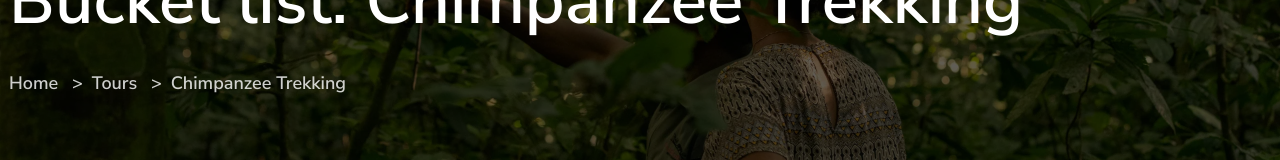
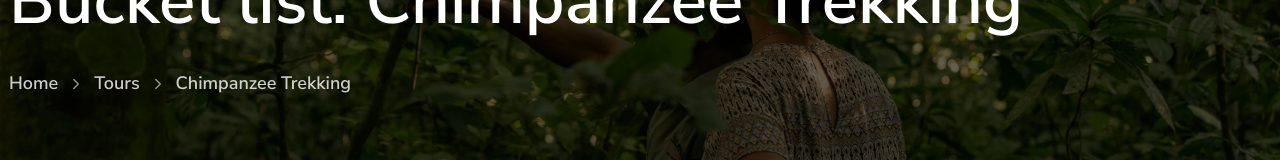
Before and after one commit to Philemon1234/Uganda_Family_Tours, a React (Vite) app: page /tours/chimpanzee-trekking in a window 1280 px wide. Shown: the part 277-437 px from the top of the page. Built offline with nearby package versions, Linux system fonts and the light colour scheme.

Commit message:
Added proper breadcrumb arrows

```diff
--- a/src/pages/ItineraryPage.tsx
+++ b/src/pages/ItineraryPage.tsx
@@ -1,7 +1,7 @@
 import { useEffect, useRef, useState } from 'react'
 import { Link, Navigate, useParams } from 'react-router-dom'
 import { FaCheck, FaShieldHeart } from 'react-icons/fa6'
-import { FiArrowRight, FiCheckCircle, FiPhone, FiX } from 'react-icons/fi'
+import { FiArrowRight, FiCheckCircle, FiChevronRight, FiPhone, FiX } from 'react-icons/fi'
 import { tours } from '../data/tours'
 
 type ItineraryPageProps = {
@@ -89,9 +89,11 @@ export function ItineraryPage({ onBook }: ItineraryPageProps) {
         <div className="absolute inset-0 bg-black/62" />
         <div className="container-custom relative z-10 flex min-h-[500px] flex-col justify-end pb-24 pt-36 text-white md:pb-28 md:pt-40">
           <h1 className="max-w-5xl text-4xl font-bold leading-tight md:text-6xl">Bucket list: {tour.title}</h1>
-          <div className="mt-6 text-sm font-semibold text-white/80 md:text-base">
-            <Link to="/" className="hover:text-primary">Home</Link> <span className="mx-2">&gt;</span>
-            <Link to="/tours" className="hover:text-primary">Tours</Link> <span className="mx-2">&gt;</span>
+          <div className="mt-6 flex flex-wrap items-center gap-2 text-sm font-semibold text-white/80 md:text-base">
+            <Link to="/" className="hover:text-primary">Home</Link>
+            <FiChevronRight className="text-white/55" />
+            <Link to="/tours" className="hover:text-primary">Tours</Link>
+            <FiChevronRight className="text-white/55" />
             <span>{tour.title}</span>
           </div>
         </div>
```
